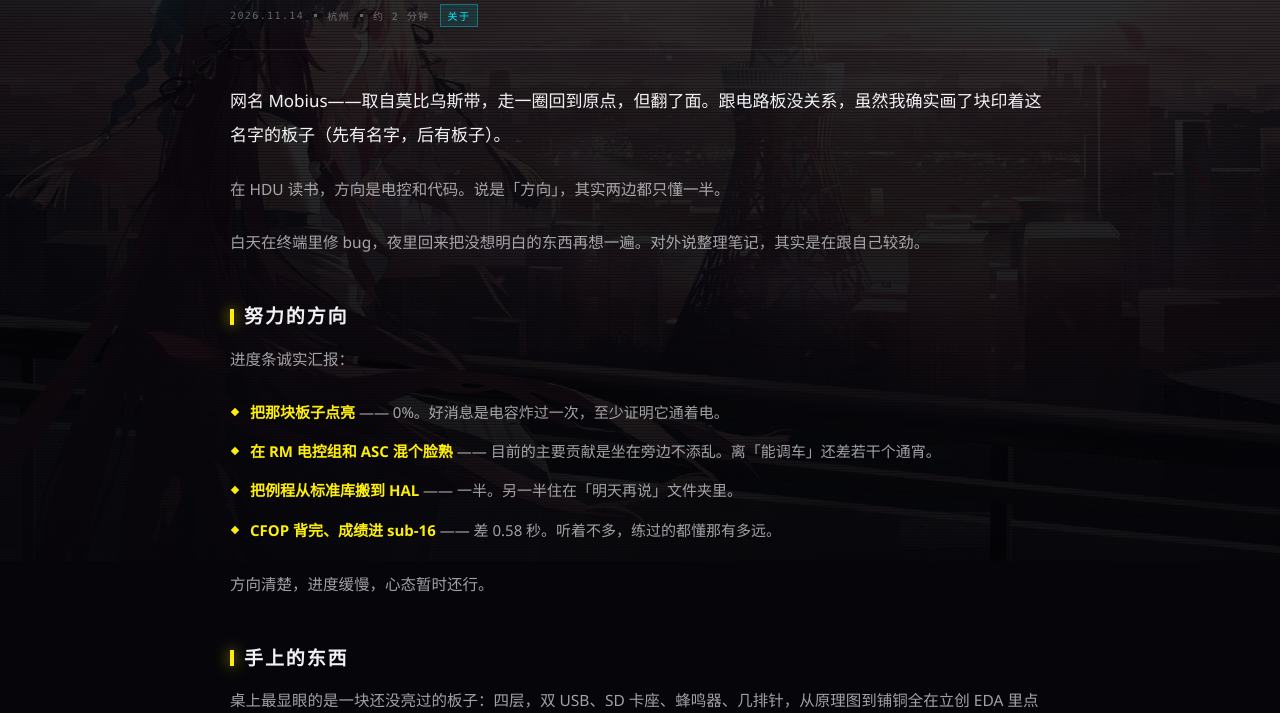
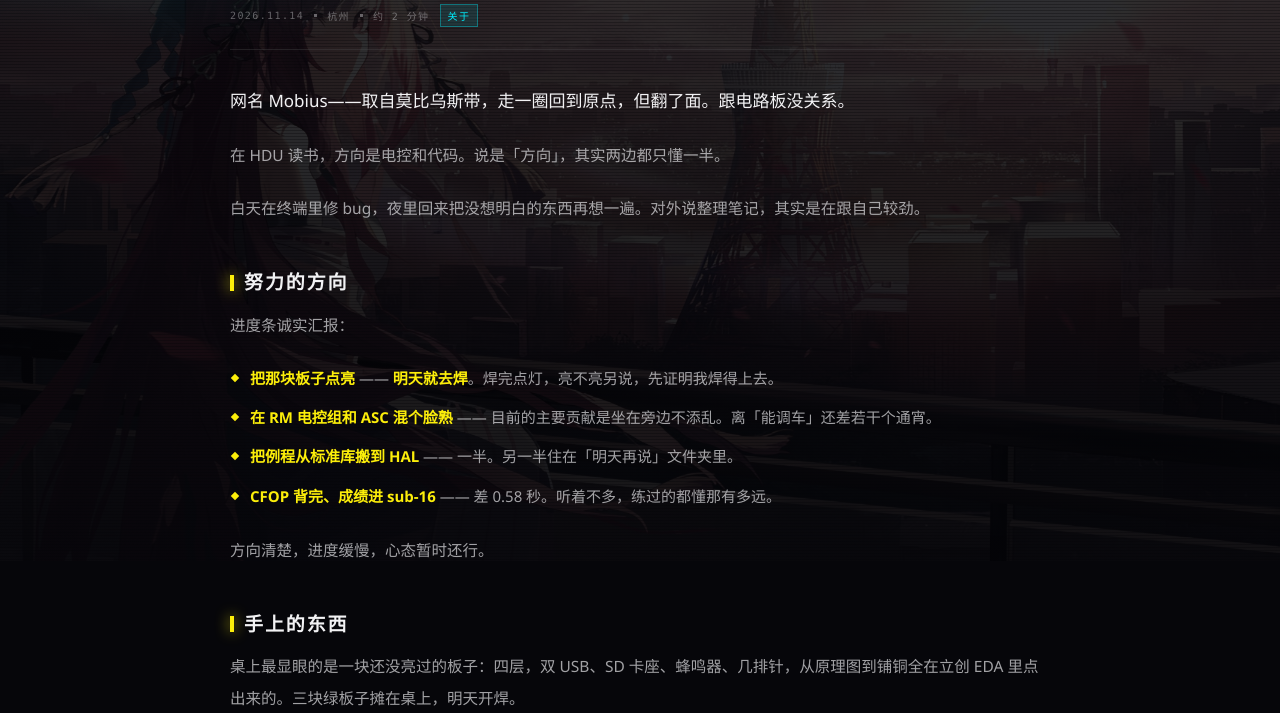
Before and after one commit to Mobius-msz/mobius-shell, a plain HTML site: page about.html in a window 1280 px wide. Shown: the part 239-952 px from the top of the page. Drawn offline with Linux system fonts and the light colour scheme.

Commit message:
去掉丝印强调，补实验室与明天焊接的细节

```diff
--- a/about.html
+++ b/about.html
@@ -140,7 +140,7 @@ a{color:inherit;text-decoration:none}
     </div>
 
     <div class="post">
-      <p class="lead">网名 Mobius——取自莫比乌斯带，走一圈回到原点，但翻了面。跟电路板没关系，虽然我确实画了块印着这名字的板子（先有名字，后有板子）。</p>
+      <p class="lead">网名 Mobius——取自莫比乌斯带，走一圈回到原点，但翻了面。跟电路板没关系。</p>
 
       <p>在 HDU 读书，方向是电控和代码。说是「方向」，其实两边都只懂一半。</p>
 
@@ -151,7 +151,7 @@ a{color:inherit;text-decoration:none}
       <p>进度条诚实汇报：</p>
 
       <ul>
-        <li><strong>把那块板子点亮</strong> —— 0%。好消息是电容炸过一次，至少证明它通着电。</li>
+        <li><strong>把那块板子点亮</strong> —— <strong>明天就去焊</strong>。焊完点灯，亮不亮另说，先证明我焊得上去。</li>
         <li><strong>在 RM 电控组和 ASC 混个脸熟</strong> —— 目前的主要贡献是坐在旁边不添乱。离「能调车」还差若干个通宵。</li>
         <li><strong>把例程从标准库搬到 HAL</strong> —— 一半。另一半住在「明天再说」文件夹里。</li>
         <li><strong>CFOP 背完、成绩进 sub-16</strong> —— 差 0.58 秒。听着不多，练过的都懂那有多远。</li>
@@ -161,7 +161,9 @@ a{color:inherit;text-decoration:none}
 
       <h2>手上的东西</h2>
 
-      <p>桌上最显眼的是一块还没亮过的板子：四层，双 USB、SD 卡座、蜂鸣器、几排针，从原理图到铺铜全在立创 EDA 里点出来的。三块绿板子，丝印上都印着 Mobius——板子蹭我的名字，不是我蹭它。</p>
+      <p>桌上最显眼的是一块还没亮过的板子：四层，双 USB、SD 卡座、蜂鸣器、几排针，从原理图到铺铜全在立创 EDA 里点出来的。三块绿板子摊在桌上，明天开焊。</p>
+
+      <p>实验室的情况有点好笑：新校区这边，老实验室我一次都没进去过；新实验室里全是大一，谁也带不了谁。于是一群新手围着屏幕互相猜——猜错的次数远多于猜对，但每次猜对都挺爽。</p>
 
       <ul>
         <li><strong>硬件</strong>：<code>STM32F407VGT6</code> 主控，配一块顺手画的 <code>TPS5430</code> 电源板。现在每天在两个库之间做翻译工作。</li>
```
Also changed, not shown: welcome.html (+2 -2 lines).
